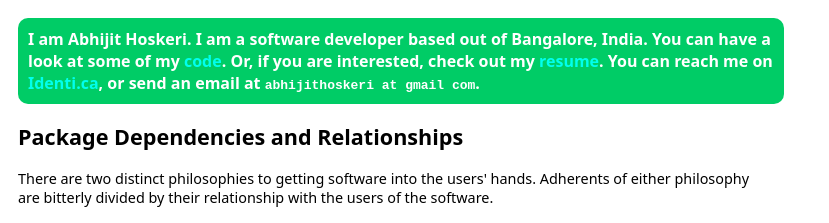
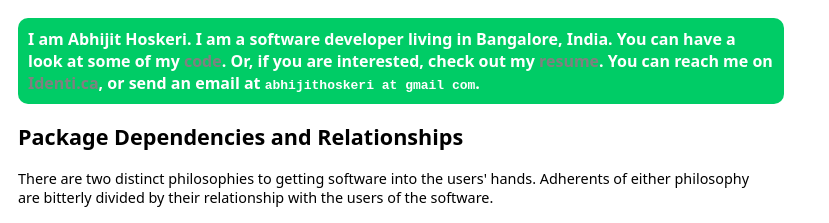
Before and after one commit to hoskeri/hoskeri.github.com, a Jekyll site: the page built from index.html, in a window 1280 px wide. Shown: the top 223 px of the page, without its empty margins (0-829 px from the left). Built offline with Jekyll 4.4.1, drawn with Linux system fonts in a browser that asks for light colours.

Commit message:
text and link change

```diff
--- a/_layouts/default.html
+++ b/_layouts/default.html
@@ -6,7 +6,7 @@
   <body>
     <h1> {{ page.title }} </h1>
     <div class="sidebar">
-      I am Abhijit Hoskeri. I am a software developer based out of Bangalore, India.
+      I am Abhijit Hoskeri. I am a software developer living in Bangalore, India.
       You can have a look at some of my <a href="http://github.com/hoskeri">code</a>.
       Or, if you are interested, check out my <a href="/resume.html">resume</a>.
       You can reach me on <a href="http://identi.ca/whacker">Identi.ca</a>, or send an email at
--- a/style.css
+++ b/style.css
@@ -41,7 +41,7 @@ a {
 }
 
 .sidebar a {
-  color: #00ffee;
+  color: gray;
 }
 
 .sidebar a:hover {
```
